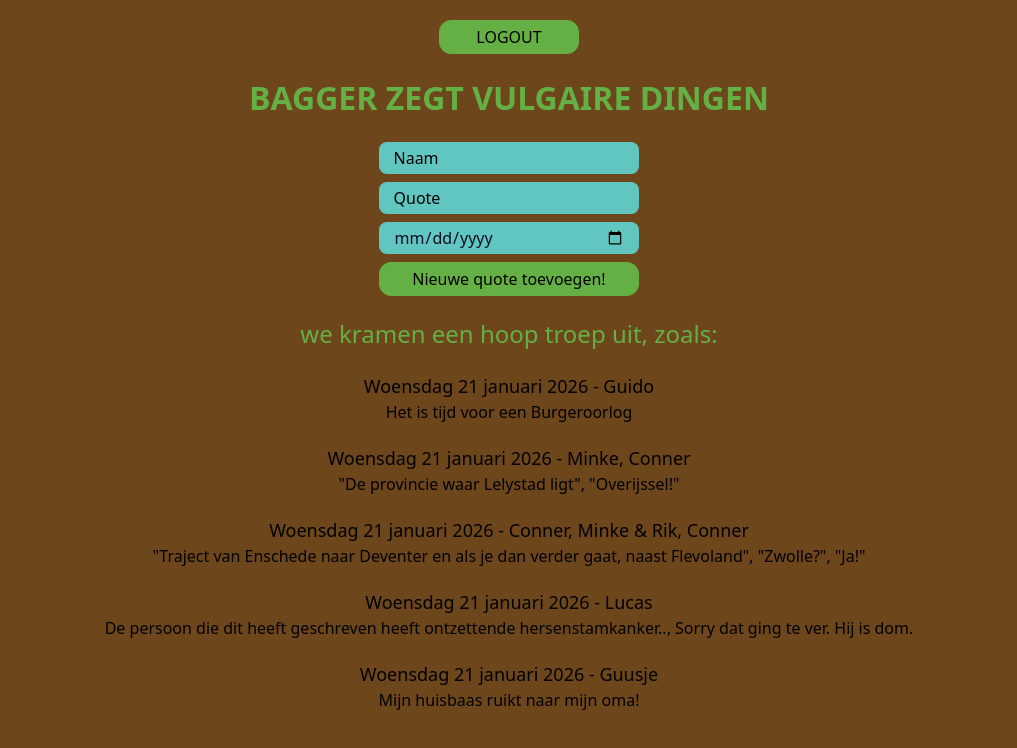
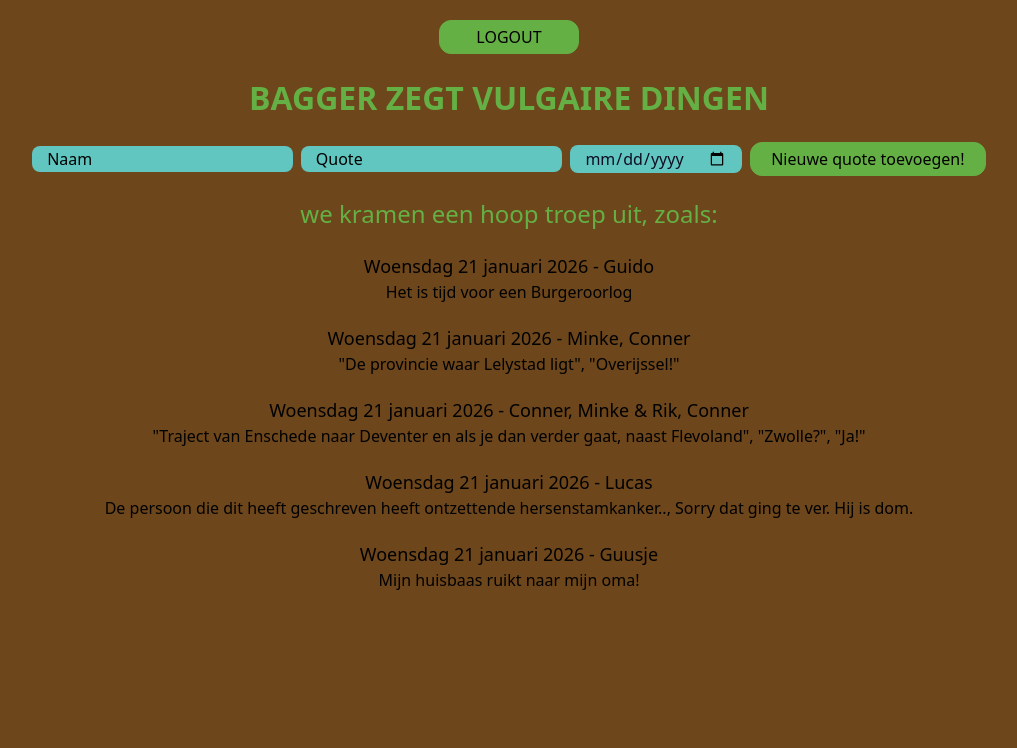
Before and after one commit to S-D-V-A-S-M-V-V-I-C-T-S-S-BAGGER/BAGGER-Vue, a Vue app: page /quotes in a window 1280 px wide. Shown: the top 748 px of the page, without its empty margins (131-1148 px from the left). Built offline with nearby package versions, Linux system fonts and the light colour scheme.

Commit message:
feat(quotes): #4 Made the layout also for desktop

```diff
--- a/src/components/BaggerInput.vue
+++ b/src/components/BaggerInput.vue
@@ -26,7 +26,7 @@
 
 .bagger-input {
  width: 100%;
- height: 4vh;
+ height: 100%;
  padding: 0 1vw;
  border: 2px solid transparent;
  border-radius: 8px;
--- a/src/views/Quotes.vue
+++ b/src/views/Quotes.vue
@@ -1,7 +1,7 @@
 <script setup lang="ts">
   import BaggerButton from '@/components/BaggerButton.vue';
 import BaggerInput from '@/components/BaggerInput.vue';
-  import { ref, computed } from 'vue';
+  import { ref } from 'vue';
 
   // defining the refs for the quote inputs
   const name = ref('');
@@ -45,7 +45,8 @@ import BaggerInput from '@/components/BaggerInput.vue';
       <h1>BAGGER ZEGT VULGAIRE DINGEN</h1>
     </div>
 
-    <div id="inputs" class="flex flex-col gap-y-2 ">
+    <div id="inputs" class="flex flex-col gap-y-2
+                              md:flex-row md:gap-x-2 md:items-center">
 
       <BaggerInput
         v-model="name"
@@ -86,12 +87,4 @@ import BaggerInput from '@/components/BaggerInput.vue';
 
 </template>
 
-<style scoped>
-
-  #field {
-    background-color: var(--color-blue);
-    min-width: 70vw;
-    padding: 0 1vw;
-  }
-
-</style>
+<style scoped></style>
```
